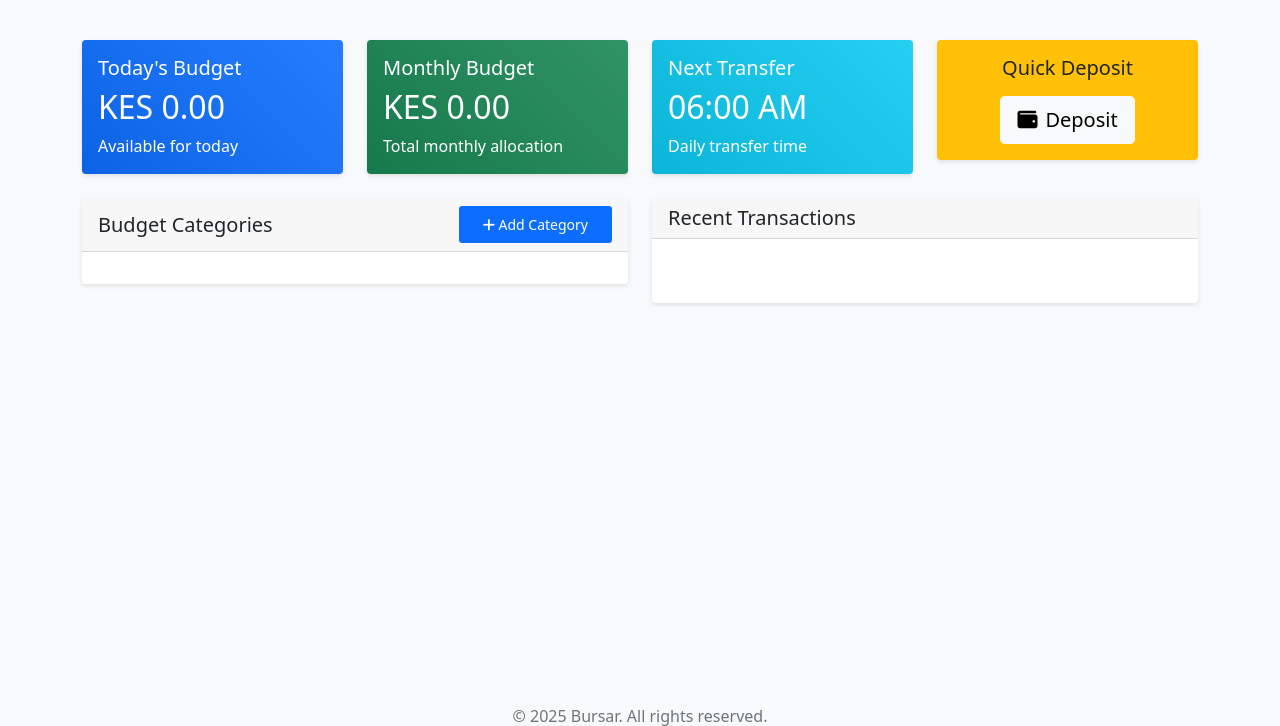
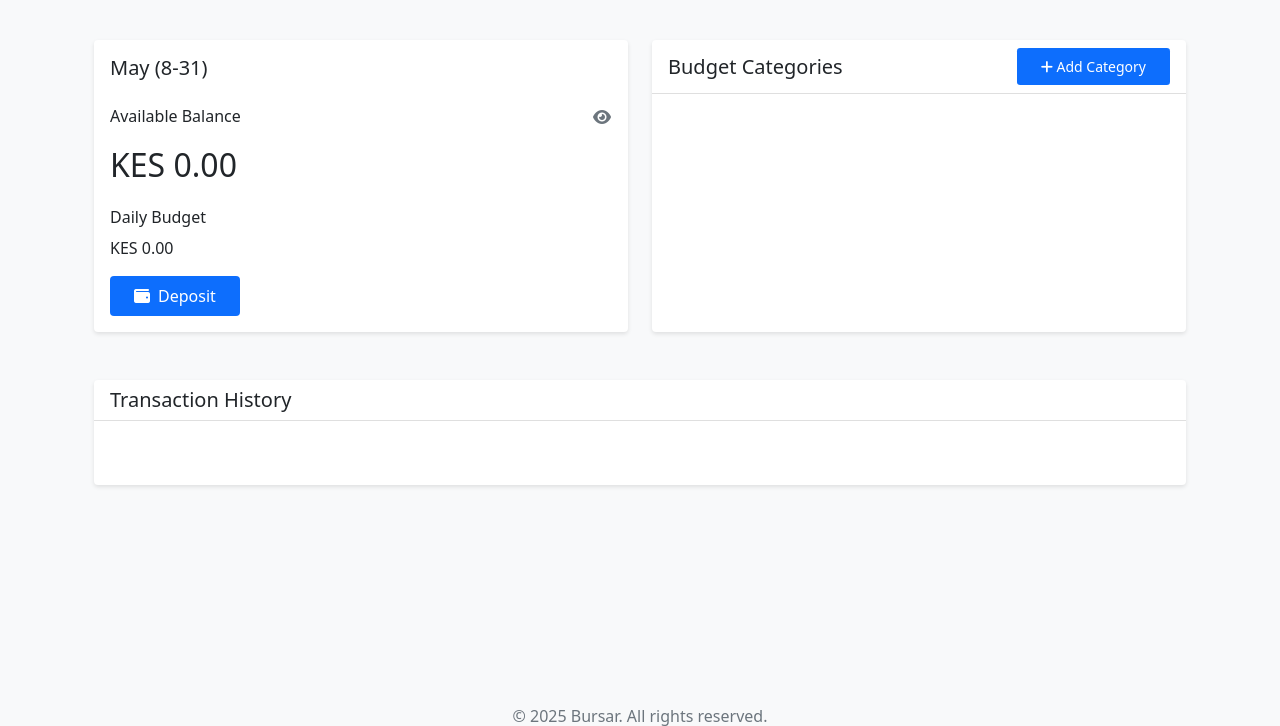
Before and after one commit to kiptuidenis/BURSAR, a Flask app: page /dashboard/ in a window 1280 px wide. Shown: the part 56-782 px from the top of the page. Run offline with Flask 3, Linux system fonts and the light colour scheme; the visitor is signed in with stand-in values (Sample User, id 1); data that the repository does not hold is empty; some libraries are stand-ins or nearby versions.

Commit message:
Update Dashboard Layout

```diff
--- a/app/static/css/style.css
+++ b/app/static/css/style.css
@@ -15,6 +15,7 @@ body {
     border: none;
     box-shadow: 0 2px 4px rgba(0, 0, 0, 0.1);
     transition: transform 0.2s ease-in-out;
+    height: 100%;
 }
 
 .card:hover {
@@ -24,6 +25,55 @@ body {
 /* Dashboard Overview Cards */
 .card.bg-primary, .card.bg-success, .card.bg-info {
     background: linear-gradient(45deg, rgba(0,0,0,0.1) 0%, rgba(255,255,255,0.1) 100%);
+}
+
+/* Dashboard Specific Styles */
+.balance-container {
+    transition: filter 0.3s ease;
+}
+
+.balance-container.hidden {
+    filter: blur(8px);
+}
+
+.btn-link {
+    color: #6c757d;
+    text-decoration: none;
+}
+
+.btn-link:hover {
+    color: #0d6efd;
+}
+
+.list-group-flush {
+    max-height: 400px;
+    overflow-y: auto;
+}
+
+#categoriesList.list-group-flush {
+    max-height: 300px;
+}
+
+#transactionsList.list-group-flush {
+    max-height: 500px;
+}
+
+/* Scrollbar styling */
+.list-group-flush::-webkit-scrollbar {
+    width: 6px;
+}
+
+.list-group-flush::-webkit-scrollbar-track {
+    background: #f1f1f1;
+}
+
+.list-group-flush::-webkit-scrollbar-thumb {
+    background: #888;
+    border-radius: 3px;
+}
+
+.list-group-flush::-webkit-scrollbar-thumb:hover {
+    background: #555;
 }
 
 /* Form Styles */
--- a/app/static/js/main.js
+++ b/app/static/js/main.js
@@ -50,16 +50,29 @@ class BudgetAPI {
 
 // Budget UI Management
 class BudgetUIManager {
-    static getDaysInCurrentMonth() {
-        const now = new Date();
-        // Get the last day of the current month
-        return new Date(now.getFullYear(), now.getMonth() + 1, 0).getDate();
+    static getRemainingDaysInMonth() {
+        const today = new Date();
+        const lastDay = new Date(today.getFullYear(), today.getMonth() + 1, 0);
+        const remainingDays = lastDay.getDate() - today.getDate() + 1; // +1 to include today
+        return remainingDays;
+    }
+
+    static getCurrentMonthName() {
+        return new Date().toLocaleString('en-US', { month: 'long' });
     }
 
     static async refreshCategoriesList() {
         const categories = await BudgetAPI.getCategories();
         const categoriesList = document.querySelector('#categoriesList');
         if (!categoriesList) return;
+
+        // Update current month name
+        const monthElement = document.querySelector('#currentMonth');
+        if (monthElement) {
+            const today = new Date();
+            const formattedDate = `${this.getCurrentMonthName()} (${today.getDate()}-${new Date(today.getFullYear(), today.getMonth() + 1, 0).getDate()})`;
+            monthElement.textContent = formattedDate;
+        }
 
         categoriesList.innerHTML = '';
         let totalDaily = 0;
@@ -76,11 +89,11 @@ class BudgetUIManager {
             totalElement.textContent = `KES ${totalDaily.toFixed(2)}`;
         }
 
-        // Update monthly budget using actual days in current month
+        // Update monthly budget using remaining days in current month
         const monthlyElement = document.querySelector('#monthlyBudget');
         if (monthlyElement) {
-            const daysInMonth = this.getDaysInCurrentMonth();
-            const monthlyTotal = totalDaily * daysInMonth;
+            const remainingDays = this.getRemainingDaysInMonth();
+            const monthlyTotal = totalDaily * remainingDays;
             monthlyElement.textContent = `KES ${monthlyTotal.toFixed(2)}`;
         }
     }
@@ -261,6 +274,20 @@ function checkDepositStatus(checkoutRequestID) {
     });
 }
 
+// Balance visibility toggle
+function toggleBalanceVisibility() {
+    const balanceContainer = document.querySelector('.balance-container');
+    const icon = document.getElementById('balanceToggleIcon');
+
+    if (balanceContainer.classList.contains('hidden')) {
+        balanceContainer.classList.remove('hidden');
+        icon.classList.replace('fa-eye-slash', 'fa-eye');
+    } else {
+        balanceContainer.classList.add('hidden');
+        icon.classList.replace('fa-eye', 'fa-eye-slash');
+    }
+}
+
 // Form Validation
 document.addEventListener('DOMContentLoaded', () => {
     // Phone number validation
--- a/app/templates/dashboard/index.html
+++ b/app/templates/dashboard/index.html
@@ -6,40 +6,29 @@
 <!-- Alert Container -->
 <div id="alertContainer" class="position-fixed top-0 end-0 p-3" style="z-index: 1050"></div>
 
-<!-- Overview Cards -->
+<div class="container">
+    <!-- Top Row with Two Tiles -->
     <div class="row mb-4">
-    <div class="col-md-3">
-        <div class="card bg-primary text-white">
+        <!-- Month and Balance Tile -->
+        <div class="col-md-6 mb-4">
+            <div class="card h-100">
                 <div class="card-body">
-                <h5 class="card-title">Today's Budget</h5>
-                <h2 class="card-text" id="totalDailyBudget">KES 0.00</h2>
-                <p class="mb-0">Available for today</p>
+                    <h5 class="card-title mb-4"><span id="currentMonth"></span></h5>
+                    <div class="d-flex align-items-center justify-content-between mb-3">
+                        <h6 class="mb-0">Available Balance</h6>
+                        <button class="btn btn-link p-0" onclick="toggleBalanceVisibility()">
+                            <i id="balanceToggleIcon" class="fas fa-eye"></i>
+                        </button>
                     </div>
+                    <div class="balance-container">
+                        <h2 class="card-text mb-4" id="monthlyBudget">KES {{ "%.2f"|format(monthly_budget or 0) }}</h2>
                     </div>
+                    <div>
+                        <h6 class="mb-2">Daily Budget</h6>
+                        <p class="card-text" id="totalDailyBudget">KES {{ "%.2f"|format(daily_amount or 0) }}</p>
                     </div>
-    <div class="col-md-3">
-        <div class="card bg-success text-white">
-            <div class="card-body">
-                <h5 class="card-title">Monthly Budget</h5>
-                <h2 class="card-text" id="monthlyBudget">KES {{ "%.2f"|format(current_user.monthly_limit or 0) }}</h2>
-                <p class="mb-0">Total monthly allocation</p>
-            </div>
-        </div>
-    </div>
-    <div class="col-md-3">
-        <div class="card bg-info text-white">
-            <div class="card-body">
-                <h5 class="card-title">Next Transfer</h5>
-                <h2 class="card-text">{{ current_user.transfer_time.strftime('%I:%M %p') }}</h2>
-                <p class="mb-0">Daily transfer time</p>
-            </div>
-        </div>
-    </div>
-    <div class="col-md-3">
-        <div class="card bg-warning text-dark">
-            <div class="card-body text-center">
-                <h5 class="card-title">Quick Deposit</h5>
-                <button class="btn btn-light btn-lg mt-2" onclick="initiateDeposit()">
+                    <div class="mt-3">
+                        <button class="btn btn-primary" onclick="initiateDeposit()">
                             <i class="fas fa-wallet me-2"></i>Deposit
                         </button>
                     </div>
@@ -47,33 +36,33 @@
             </div>
         </div>
 
-<!-- Budget Categories and Transactions -->
-<div class="row">
-    <!-- Budget Categories -->
+        <!-- Budget Categories Tile -->
         <div class="col-md-6 mb-4">
-        <div class="card">
-            <div class="card-header d-flex justify-content-between align-items-center">
+            <div class="card h-100">
+                <div class="card-header d-flex justify-content-between align-items-center bg-transparent">
                     <h5 class="mb-0">Budget Categories</h5>
                     <button class="btn btn-primary btn-sm" data-bs-toggle="modal" data-bs-target="#categoryModal">
                         <i class="fas fa-plus"></i> Add Category
                     </button>
                 </div>
                 <div class="card-body">
-                <div id="categoriesList" class="list-group">
+                    <div id="categoriesList" class="list-group list-group-flush">
                         <!-- Categories will be populated by JavaScript -->
                     </div>
                 </div>
             </div>
         </div>
+    </div>
 
-    <!-- Recent Transactions -->
-    <div class="col-md-6 mb-4">
+    <!-- Bottom Row with Transactions Tile -->
+    <div class="row">
+        <div class="col-12">
             <div class="card">
-            <div class="card-header">
-                <h5 class="mb-0">Recent Transactions</h5>
+                <div class="card-header bg-transparent">
+                    <h5 class="mb-0">Transaction History</h5>
                 </div>
                 <div class="card-body">
-                <div id="transactionsList" class="list-group">
+                    <div id="transactionsList" class="list-group list-group-flush">
                         <!-- Transactions will be populated by JavaScript -->
                     </div>
                     <nav class="mt-3">
@@ -81,6 +70,7 @@
                             <!-- Pagination will be populated by JavaScript -->
                         </ul>
                     </nav>
+                </div>
             </div>
         </div>
     </div>
@@ -122,6 +112,12 @@
         const tooltips = document.querySelectorAll('[data-bs-toggle="tooltip"]');
         tooltips.forEach(tooltip => new bootstrap.Tooltip(tooltip));
 
+        // Set current month name immediately
+        const monthElement = document.getElementById('currentMonth');
+        if (monthElement) {
+            monthElement.textContent = BudgetUIManager.getCurrentMonthName();
+        }
+
         // Clear form when modal is hidden
         const categoryModal = document.getElementById('categoryModal');
         categoryModal.addEventListener('hidden.bs.modal', () => {
```
Also changed, not shown: instance/app.db. Lines whose indentation alone changed are shown as unchanged.
